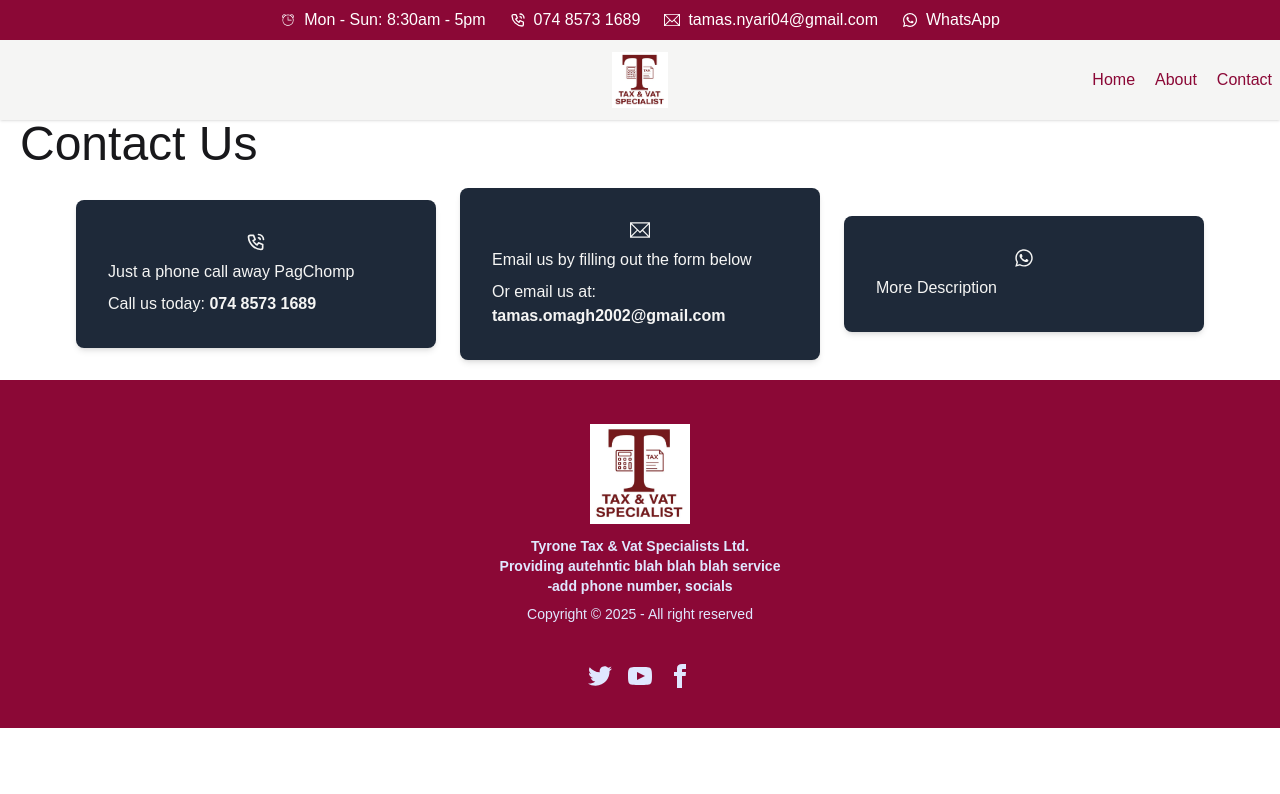
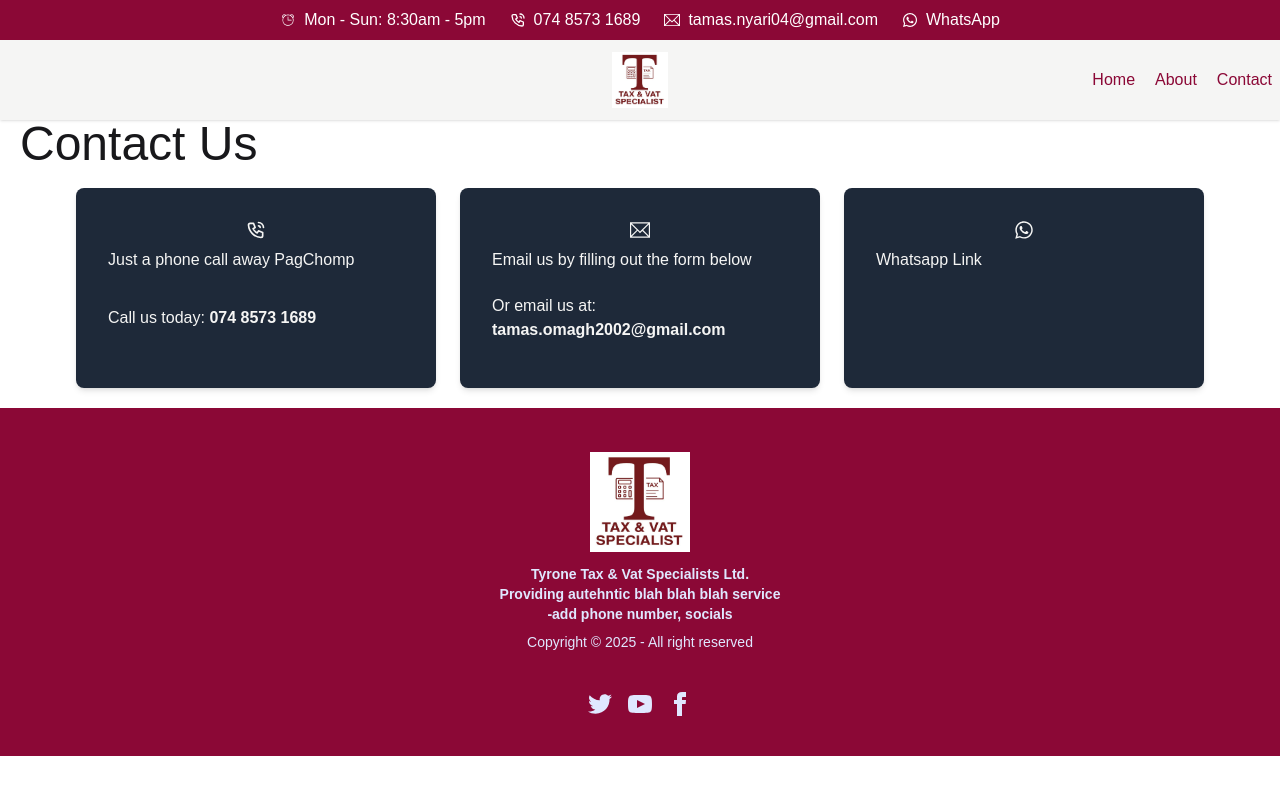
Before and after one commit to bnyari196/accountancy-app, a Next.js app: page /contact in a window 1280 px wide. Shown: the top 794 px of the page. Built offline with nearby package versions, Linux system fonts and the light colour scheme.

Commit message:
ContactInfo Cards made the same height

```diff
--- a/app/components/ContactInfo.tsx
+++ b/app/components/ContactInfo.tsx
@@ -8,7 +8,7 @@ const ContactInfo = () => {
   return (
 <div className="flex flex-col md:flex-row flex-wrap p-5 justify-center items-center gap-6 text-stone-100">
   {/* Card 1 */}
-  <div className="card w-90 bg-gray-800 shadow-md card-lg">
+  <div className="card w-90 h-50 bg-gray-800 shadow-md card-lg">
     <div className="card-body">
       <h2 className="card-title justify-center"><TbPhoneCall /></h2>
       <p>Just a phone call away PagChomp</p>
@@ -17,7 +17,7 @@ const ContactInfo = () => {
   </div>
 
   {/* Card 2 */}
-  <div className="card w-90 bg-gray-800 shadow-md card-lg">
+  <div className="card w-90 h-50 bg-gray-800 shadow-md card-lg">
     <div className="card-body">
       <h2 className="card-title justify-center"> <TfiEmail /></h2>
       <p>Email us by filling out the form below</p>
@@ -26,10 +26,10 @@ const ContactInfo = () => {
   </div>
 
   {/* Card 3 */}
-  <div className="card w-90 bg-gray-800 shadow-md card-lg">
+  <div className="card w-90 h-50 bg-gray-800 shadow-md card-lg">
     <div className="card-body">
       <h2 className="card-title justify-center"><FaWhatsapp /></h2>
-      <p>More Description</p>
+      <p>Whatsapp Link</p>
     </div>
   </div>
 </div>
```
